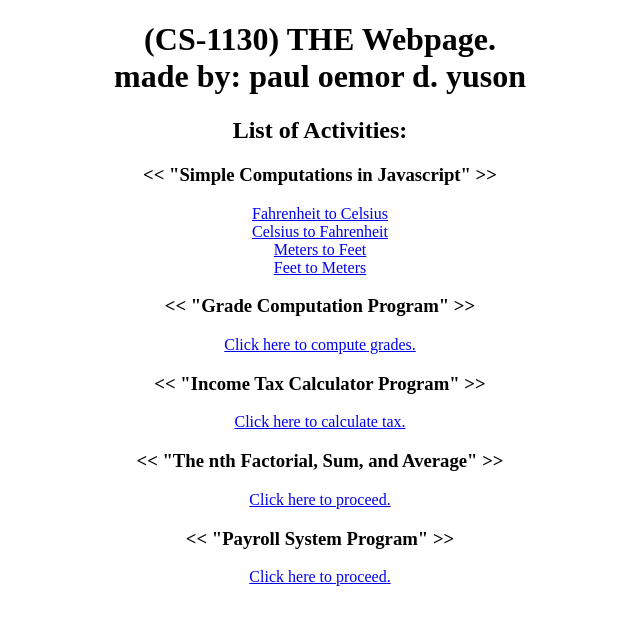
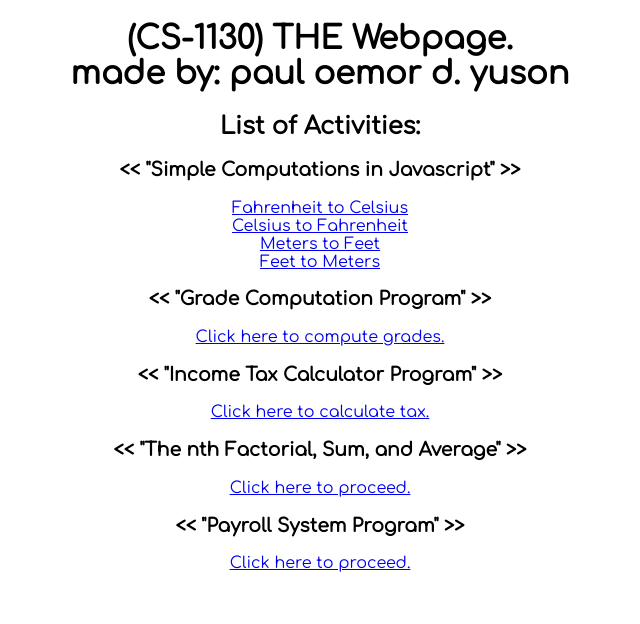
Before and after one commit to 1999inc/CS1130, a plain HTML site: page index.html in a window 1280 px wide. Shown: the whole page, without its empty margins (320-960 px from the left). Drawn offline with Linux system fonts and the light colour scheme.

Commit message:
Update index.html

```diff
--- a/index.html
+++ b/index.html
@@ -2,12 +2,19 @@
 
 <html>
     <head>
+        <link rel="stylesheet" href="https://fonts.googleapis.com/css?family=Comfortaa">
         <meta charset="utf-8">
         <meta http-equiv="X-UA-Compatible" content="IE=edge">
         <title>CS-1130</title>
         <meta name="description" content="">
         <meta name="viewport" content="width=device-width, initial-scale=1">
         <link rel="stylesheet" href="format.css">
+        <style>
+            body {
+                font-family: Comfortaa;
+                font-size: 16px;
+              }
+        </style>
     </head>
     <body>
         <h1>(CS-1130) THE Webpage. <br>
```
